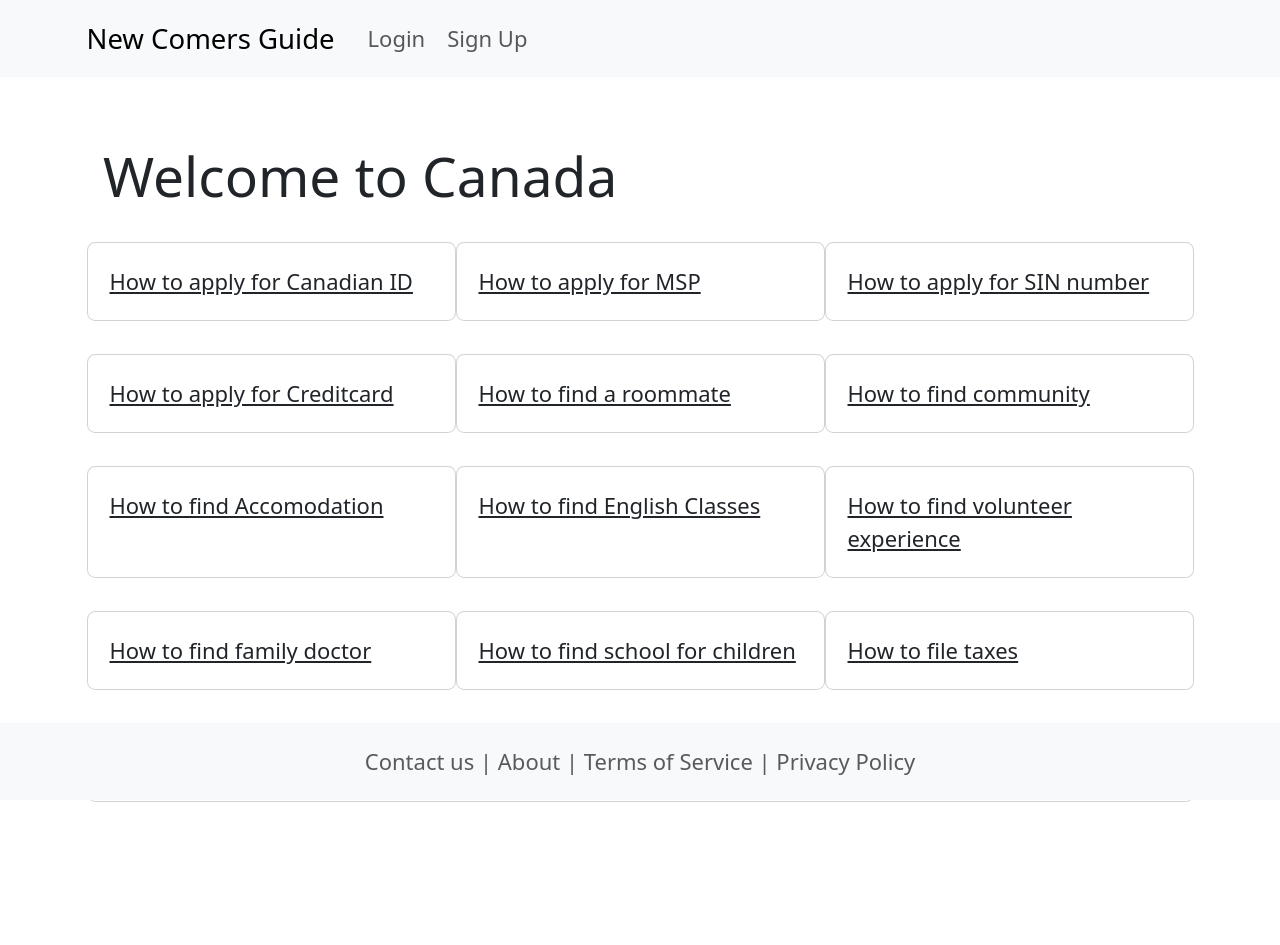
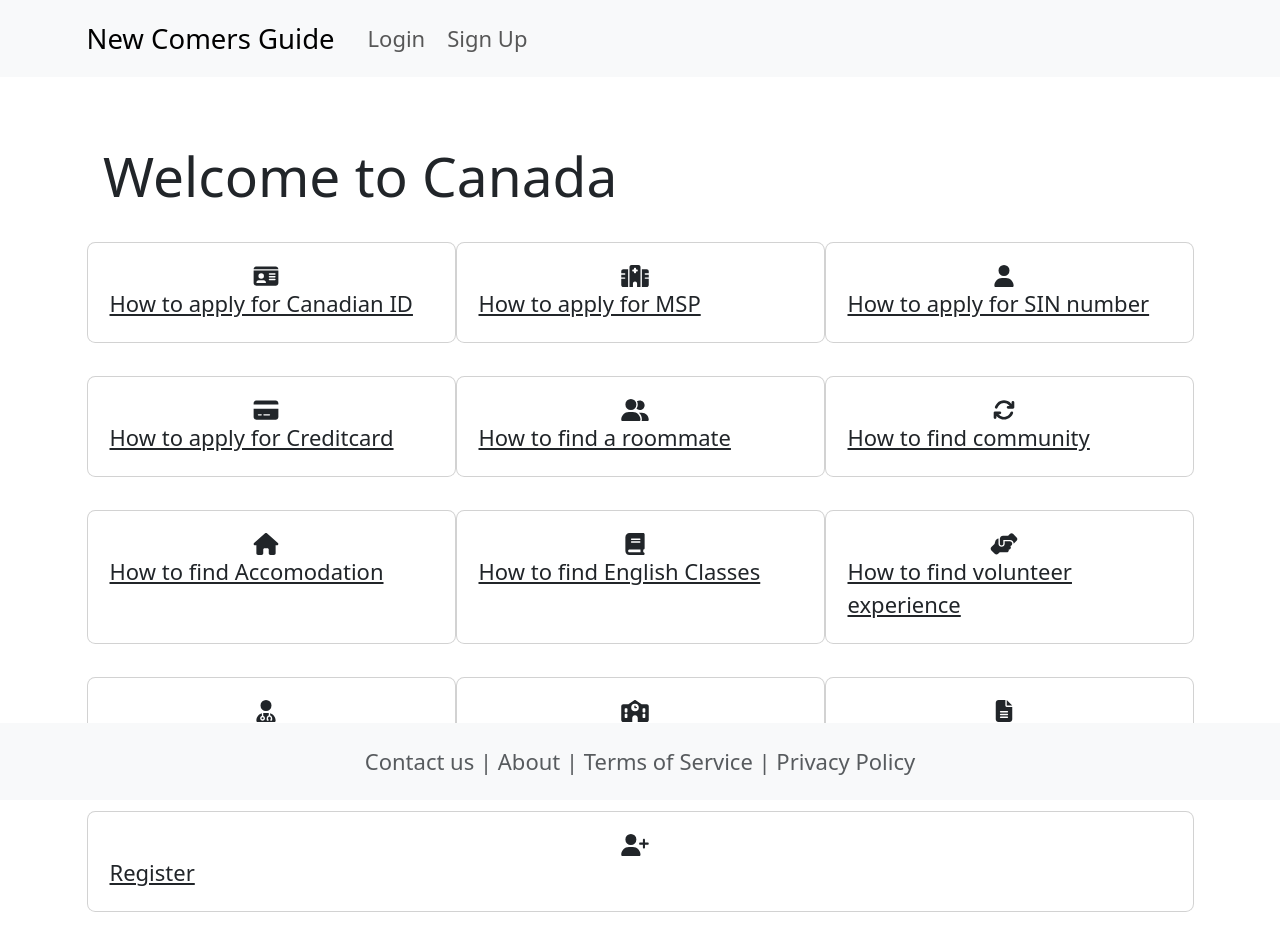
Before and after one commit to melpsh/CanadaNewComersGuide, a React (Vite) app: page / in a window 1280 px wide. Before the commit the page ends 835 px from the top, so only its background shows below. Built offline with nearby package versions, Linux system fonts and the light colour scheme.

Commit message:
the registration layout wrapped

```diff
--- a/src/components/HomePage.jsx
+++ b/src/components/HomePage.jsx
@@ -1,43 +1,73 @@
 import React from "react";
-import IDCard from "./IDCard";
-import MSPCard from "./MSPCard";
-import SINNumber from "./SINNumber";
-import Job from "./Job";
-import Accomodation from "./Accomodation";
-import Creditcard from "./Creditcard";
-import Roommate from "./Roommate";
-import InfoBlock from "./InfoBlock";
-import { NavLink, Route, Routes } from "react-router-dom";
+import { FontAwesomeIcon } from "@fortawesome/react-fontawesome";
+import { faIdCard, faHospital, faUser, faCreditCard, faUserFriends, faHome, faBook, faHandsHelping, faUserMd, faSchool, faFileAlt, faUserPlus } from "@fortawesome/free-solid-svg-icons";
+import { faSync } from '@fortawesome/free-solid-svg-icons';
+import { NavLink } from "react-router-dom";
 import Layout from "./Layout";
-import './Homepage.css'
+import './Homepage.css';
 
 function HomePage() {
   return (
     <Layout>
-          <div className="container">
-
-<div class="text-end">
-
-</div>
-<h1 className="mt-5 mb-4">Welcome to Canada</h1>
-<div className="row">
-  <NavLink className="card col-md-4 mb-4 card-body mr-md-4" to='IDCard'>How to apply for Canadian ID</NavLink>
-  <NavLink className="card col-md-4 mb-4 card-body mr-md-4" to='MSPCard'>How to apply for MSP</NavLink>
-  <NavLink className="card col-md-4 mb-4 card-body" to='SINNumber'>How to apply for SIN number</NavLink>
-  <NavLink className="card col-md-4 mb-4 card-body mr-md-4" to='Creditcard'>How to apply for Creditcard</NavLink>
-  <NavLink className="card col-md-4 mb-4 card-body mr-md-4" to='Roommate'>How to find a roommate</NavLink>
-  <NavLink className="card col-md-4 mb-4 mr-4 card-body " to='Community'>How to find community</NavLink>
-  <NavLink className="card col-md-4 mb-4 mr-4 card-body " to='Accomodation'>How to find Accomodation</NavLink>
-  <NavLink className="card col-md-4 mb-4 mr-4 card-body " to='englishClass'>How to find English Classes</NavLink>
-  <NavLink className="card col-md-4 mb-4 mr-4 card-body " to='Volunteer'>How to find volunteer experience</NavLink>
-  <NavLink className="card col-md-4 mb-4 mr-4 card-body " to='familydr'>How to find family doctor</NavLink>
-  <NavLink className="card col-md-4 mb-4 mr-4 card-body " to='school'>How to find school for children</NavLink>
-  <NavLink className="card col-md-4 mb-4 mr-4 card-body " to='taxes'>How to file taxes</NavLink>
-  <NavLink className="card col-md-4 mb-4 mr-4 card-body " to='register'>Register</NavLink>
-</div>
-</div>
+      <div className="container">
+        <div className="text-end"></div>
+        <h1 className="mt-5 mb-4">Welcome to Canada</h1>
+        <div className="row">
+          <NavLink className="card col-md-4 mb-4 card-body mr-md-4" to='IDCard'>
+            <FontAwesomeIcon icon={faIdCard} className="me-2" />
+            How to apply for Canadian ID
+          </NavLink>
+          <NavLink className="card col-md-4 mb-4 card-body mr-md-4" to='MSPCard'>
+            <FontAwesomeIcon icon={faHospital} className="me-2" />
+            How to apply for MSP
+          </NavLink>
+          <NavLink className="card col-md-4 mb-4 card-body" to='SINNumber'>
+            <FontAwesomeIcon icon={faUser} className="me-2" />
+            How to apply for SIN number
+          </NavLink>
+          <NavLink className="card col-md-4 mb-4 card-body mr-md-4" to='Creditcard'>
+            <FontAwesomeIcon icon={faCreditCard} className="me-2" />
+            How to apply for Creditcard
+          </NavLink>
+          <NavLink className="card col-md-4 mb-4 card-body mr-md-4" to='Roommate'>
+            <FontAwesomeIcon icon={faUserFriends} className="me-2" />
+            How to find a roommate
+          </NavLink>
+          <NavLink className="card col-md-4 mb-4 mr-4 card-body" to='Community'>
+          <FontAwesomeIcon icon={faSync} className="me-2" />
+            How to find community
+          </NavLink>
+          <NavLink className="card col-md-4 mb-4 mr-4 card-body" to='Accomodation'>
+            <FontAwesomeIcon icon={faHome} className="me-2" />
+            How to find Accomodation
+          </NavLink>
+          <NavLink className="card col-md-4 mb-4 mr-4 card-body" to='englishClass'>
+            <FontAwesomeIcon icon={faBook} className="me-2" />
+            How to find English Classes
+          </NavLink>
+          <NavLink className="card col-md-4 mb-4 mr-4 card-body" to='Volunteer'>
+            <FontAwesomeIcon icon={faHandsHelping} className="me-2" />
+            How to find volunteer experience
+          </NavLink>
+          <NavLink className="card col-md-4 mb-4 mr-4 card-body" to='familydr'>
+            <FontAwesomeIcon icon={faUserMd} className="me-2" />
+            How to find family doctor
+          </NavLink>
+          <NavLink className="card col-md-4 mb-4 mr-4 card-body" to='school'>
+            <FontAwesomeIcon icon={faSchool} className="me-2" />
+            How to find school for children
+          </NavLink>
+          <NavLink className="card col-md-4 mb-4 mr-4 card-body" to='taxes'>
+            <FontAwesomeIcon icon={faFileAlt} className="me-2" />
+            How to file taxes
+          </NavLink>
+          <NavLink className="card col-md-4 mb-4 mr-4 card-body" to='register'>
+            <FontAwesomeIcon icon={faUserPlus} className="me-2" />
+            Register
+          </NavLink>
+        </div>
+      </div>
     </Layout>
-
   )
 }
 
--- a/src/components/Register.jsx
+++ b/src/components/Register.jsx
@@ -3,6 +3,7 @@ import { useRef, useState, useEffect } from "react";
 import { faCheck, faTimes, faInfoCircle} from "@fortawesome/free-solid-svg-icons"
 import { FontAwesomeIcon } from "@fortawesome/react-fontawesome";
 import axios from '../api/axios';
+import Layout from "./Layout";
 
 const USER_REGEX = /^[a-zA-Z][a-zA-Z0-9-_]{3,23}$/;
 const PWD_REGEX = /^(?=.*[a-z])(?=.*[a-z])(?=.*[0-9])(?=.*[!@#$%]).{8,24}$/;
@@ -82,7 +83,8 @@ const Register = () => {
     }
 
     return (
-        <div className="container d-flex justify-content-center align-items-center vh-100">
+        <Layout>
+                    <div className="container d-flex justify-content-center align-items-center vh-100">
             <section className="card p-4">
                 {success ? (
                     <div>
@@ -162,6 +164,7 @@ const Register = () => {
                 )}
             </section>
         </div>
+        </Layout>
     );
 };
 
--- a/src/index.css
+++ b/src/index.css
@@ -43,10 +43,6 @@ form {
     justify-content: space-evenly;
     flex-grow: 1;
     padding-bottom: 1rem;
-}
-
-a, a:visited {
-    color: #fff;
 }
 
 input[type="text"],
```
